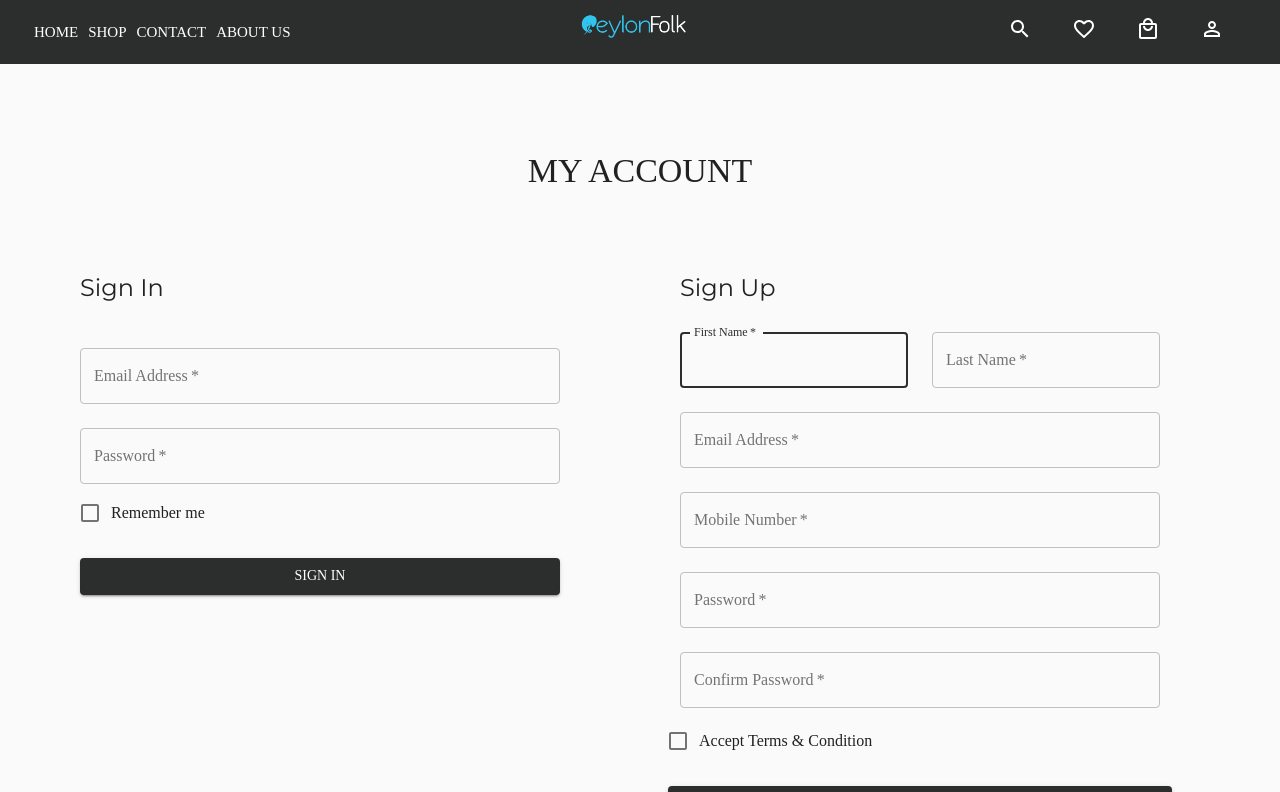
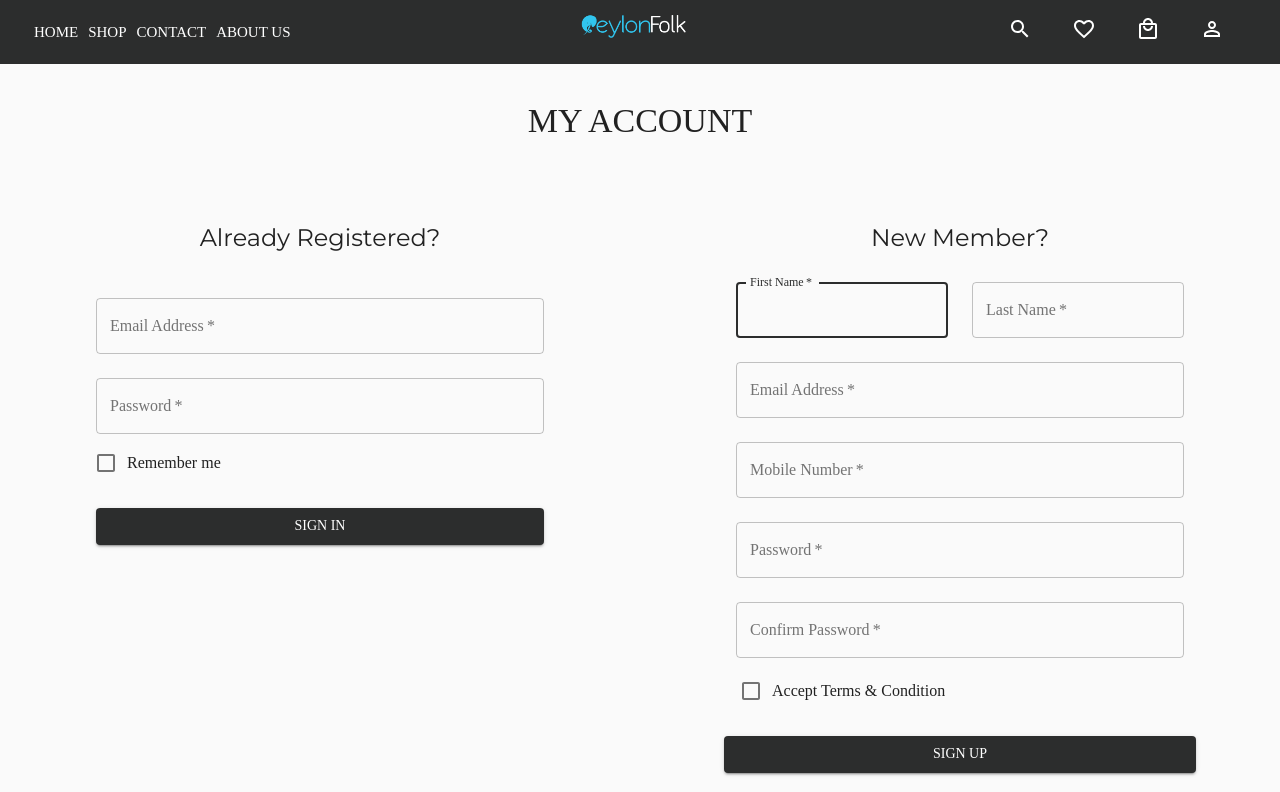
Before and after one commit to Kavindu1997/CeylonFolk, a React (Create React App) app in the folder client/: page /auth in a window 1280 px wide. Shown: the top 792 px of the page. Built offline with nearby package versions, Linux system fonts and the light colour scheme.

Commit message:
update signin / signup

```diff
--- a/client/src/components/User/User.js
+++ b/client/src/components/User/User.js
@@ -14,11 +14,12 @@ export default function User() {
 
     return (
         <container>
-            <Typography variant="h4" style={{marginTop:'150px',textAlign: 'center'}}> MY ACCOUNT</Typography>
-            <Grid container style={{marginTop:'80px',align:'center',paddingLeft:'80px'}}>
+            <Typography variant="h4" style={{marginTop:'100px',textAlign: 'center'}}> MY ACCOUNT</Typography>
+            <center>
+                <Grid container style={{marginTop:'80px',align:'center'}}>
                 <CssBaseline />
                 <Grid item md={6} style={{align:'center'}}>
-                <Typography component="h1" variant="h5" style={{fontFamily:'Montserrat'}}>Sign In</Typography><br></br>
+                    <Typography component="h1" variant="h5" style={{fontFamily:'Montserrat',textAlign:'center'}}>Already Registered?</Typography><br></br>
                     <form className={classes.form} noValidate>
                         <TextField
                             variant="outlined"
@@ -45,7 +46,7 @@ export default function User() {
                         <FormControlLabel
                             control={<Checkbox value="remember" color="primary" />}
                             label="Remember me"
-                    />
+                            style={{float:'left'}}/>
                         <Button
                             type="submit"
                             fullWidth
@@ -55,8 +56,8 @@ export default function User() {
                         >Sign In</Button>
                     </form>
                 </Grid>
-            <Grid item md={6} style={{align:'center'}}>
-                <Typography component="h1" variant="h5" style={{fontFamily:'Montserrat'}}>Sign Up</Typography><br></br>
+                <Grid item md={6} style={{alignItems:'center'}}>
+                    <Typography component="h1" variant="h5" style={{fontFamily:'Montserrat',textAlign:'center'}}>New Member?</Typography><br></br>
                     <form className={classes.form} noValidate>
                     <Grid container spacing={3}>
                         <Grid item xs={12} sm={6}>
@@ -131,7 +132,7 @@ export default function User() {
                         <FormControlLabel
                             control={<Checkbox value="remember" color="primary" />}
                             label="Accept Terms & Condition"
-                    />
+                            style={{marginLeft:'6px'}}/>
                         <Button
                             type="submit"
                             fullWidth
@@ -143,6 +144,7 @@ export default function User() {
                     </form>
                 </Grid>
                 </Grid>
+            </center>
         </container>
 
   );
--- a/client/src/components/User/UserStyle.js
+++ b/client/src/components/User/UserStyle.js
@@ -11,7 +11,7 @@ const useStyles = makeStyles((theme) => ({
         padding: '100px',
     },
     form: {
-        width: '80%',
+        width: '70%',
         marginTop: theme.spacing(1),
         fontFamily:'Montserrat',
     },
```
Lines whose indentation alone changed are shown as unchanged.
